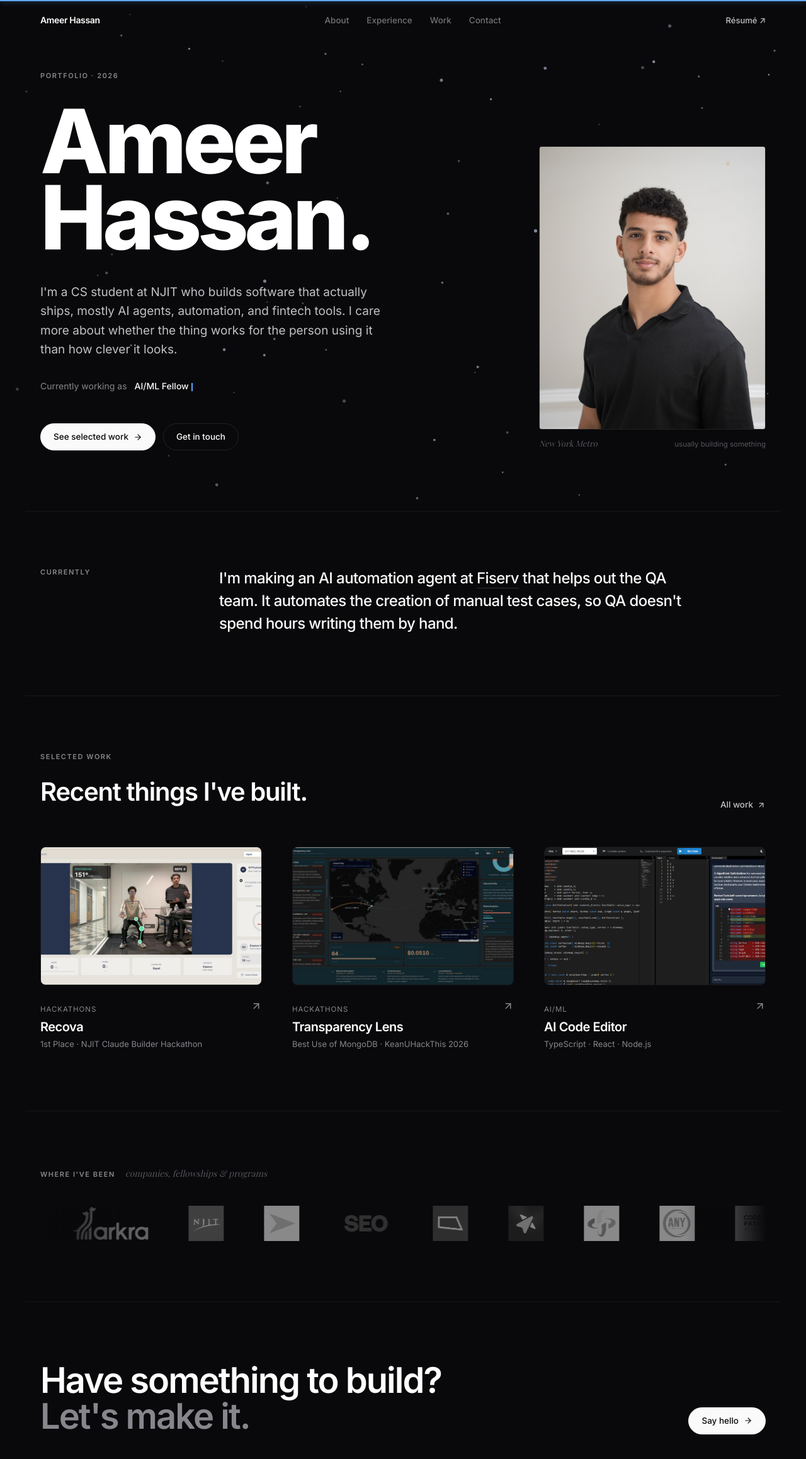
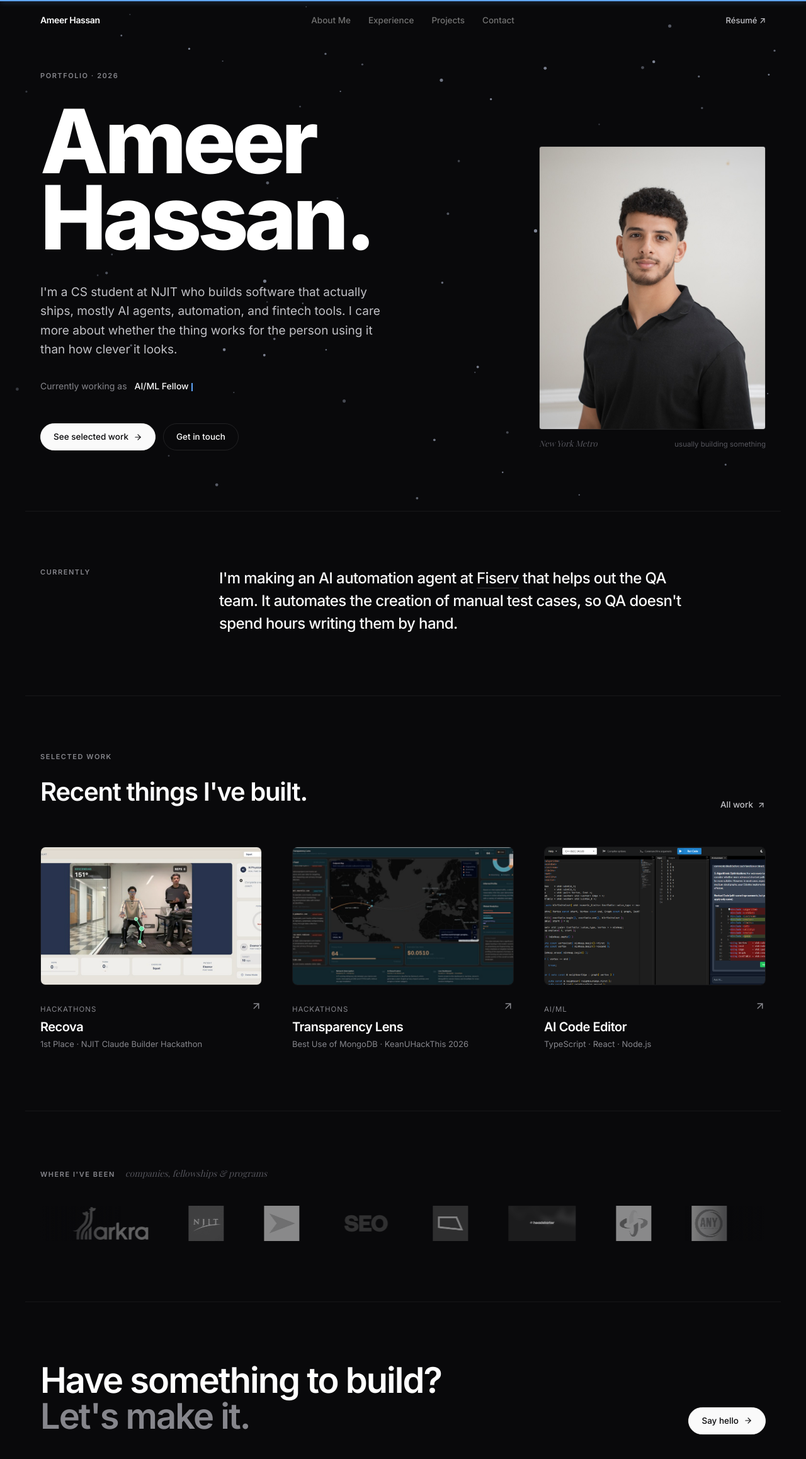
Before and after one commit to ameer11838/Ameer-Hassan-Portfolio, a React (Vite) app: page / in a window 1280 px wide. Shown: the top 2316 px of the page at 63% size. Built offline with nearby package versions, Linux system fonts and the light colour scheme; a web font is replaced by a local one.

Commit message:
Headstarter

```diff
--- a/src/components/Navbar.tsx
+++ b/src/components/Navbar.tsx
@@ -4,9 +4,9 @@ import { motion } from 'framer-motion'
 import { Menu, X } from 'lucide-react'
 
 const NAV_LINKS = [
-  { label: 'About',      to: '/about' },
+  { label: 'About Me',   to: '/about' },
   { label: 'Experience', to: '/experience' },
-  { label: 'Work',       to: '/projects' },
+  { label: 'Projects',   to: '/projects' },
   { label: 'Contact',    to: '/contact' },
 ]
 
--- a/src/data/assets.ts
+++ b/src/data/assets.ts
@@ -18,7 +18,7 @@ import shpeLogo           from '../assets/logos/real/shpe.jpeg'
 import codepathLogo       from '../assets/logos/real/codepath.jpeg'
 import anyLogo            from '../assets/logos/real/america-needs-you.jpeg'
 import icpcLogo           from '../assets/logos/real/icpc.jpeg'
-import headstarterLogo    from '../assets/logos/real/headstarter.jpeg'
+import headstarterLogo    from '../assets/logos/real/headstarter.png'
 import isotopeLogo        from '../assets/logos/isotope.svg'
 
 // ── Project Images ──────────────────────────────────────────────
--- a/src/data/experiences.ts
+++ b/src/data/experiences.ts
@@ -42,6 +42,19 @@ export const experiences: Experience[] = [
     tech: ['Python', 'Flask', 'MySQL', 'JavaScript', 'Data Structures', 'Algorithms'],
   },
   {
+    id: 'headstarter',
+    company: 'Headstarter',
+    role: 'Software Engineering Resident',
+    team: 'Software Engineering Residency',
+    period: 'Jul 2025 – Oct 2025',
+    location: 'New York, NY',
+    current: false,
+    logoSrc: logos.headstarter,
+    description:
+      "Built 14+ ML, AI engineering, and full-stack projects in fast-moving teams. That included 5+ neural networks in Python and 11 apps in TypeScript on AWS and Vercel, plus LLM chaining, hyperparameter tuning, and fine-tuning across 10+ models, mentored by engineers from Google, Two Sigma, Tesla, Figma, and Citadel.",
+    tech: ['Python', 'TypeScript', 'LLMs', 'Neural Networks', 'AWS', 'Vercel'],
+  },
+  {
     id: 'njit-research',
     company: 'NJIT',
     role: 'AI/ML Research Assistant',
--- a/src/data/leadership.ts
+++ b/src/data/leadership.ts
@@ -47,17 +47,6 @@ export const leadership: LeadershipItem[] = [
       "A competitive nationwide interview-prep program. I've worked through 100+ LeetCode-style problems, done weekly mock interviews with peer and mentor feedback, and drilled arrays, trees, graphs, recursion, and DP, all mentored by engineers from Google, Meta, and Microsoft.",
     category: 'programs',
   },
-  {
-    id: 'headstarter',
-    title: 'Software Engineer Intern',
-    organization: 'Headstarter',
-    type: 'AI Fellowship · New York, NY',
-    period: 'Jul 2025 – Oct 2025',
-    logoSrc: logos.headstarter,
-    description:
-      "Built 14+ ML, AI engineering, and full-stack projects in fast-moving teams. That included 5+ neural networks in Python and 11 apps in TypeScript on AWS and Vercel, plus LLM chaining, hyperparameter tuning, and fine-tuning across 10+ models, mentored by engineers from Google, Two Sigma, Tesla, Figma, and Citadel.",
-    category: 'programs',
-  },
   // ── LEADERSHIP ROLES ────────────────────────────────────────
   {
     id: 'shpe',
@@ -87,7 +76,7 @@ export const leadership: LeadershipItem[] = [
     organization: 'NJIT ISOTOPE',
     type: 'AANAPI Student Community',
     period: 'Sep 2025 – Present',
-    logoSrc: logos.isotope,
+    logoSrc: logos.njit,
     description:
       "I support students in the AANAPI community through mentorship and events built around cultural identity and student success, and I help first-year students settle into campus, academically and socially.",
     category: 'leadership',
--- a/src/pages/Experience.tsx
+++ b/src/pages/Experience.tsx
@@ -185,16 +185,17 @@ function ExperienceEntry({
 // `full` = edge-to-edge solid logo, no white; `plate` = mark on a light plate.
 const ENTRIES = [
   { id: "fiserv", wordmark: "Fiserv", logo: "full" as const },
+  {
+    id: "seo",
+    wordmark: "Sponsors for Educational Opportunity (SEO)",
+    logo: "plate" as const,
+  },
   { id: "arkra", wordmark: "Arkra", logo: "plate" as const },
+  { id: "headstarter", wordmark: "Headstarter", logo: "full" as const },
   {
     id: "njit-research",
     wordmark: "NJIT Ying Wu College of Computing",
     logo: "full" as const,
-  },
-  {
-    id: "seo",
-    wordmark: "Sponsors for Educational Opportunity (SEO)",
-    logo: "plate" as const,
   },
   {
     id: "njit-mentor",
@@ -230,7 +231,7 @@ function EditorialLogoTile({
           src={item.logoSrc}
           alt={item.organization}
           ratio="4/3"
-          contain={0.6}
+          contain={item.logoContain ?? 0.6}
         />
       </div>
       <p
--- a/src/types/index.ts
+++ b/src/types/index.ts
@@ -40,6 +40,8 @@ export interface LeadershipItem {
   logoSrc: string
   description: string
   category: LeadershipCategory
+  /** How much of the tile the logo fills (object-contain fraction). Default 0.6. */
+  logoContain?: number
 }
 
 export interface SkillGroup {
```
Also changed, not shown: src/Portfolio images/og-image.png (added), src/assets/logos/real/headstarter.png (added).
